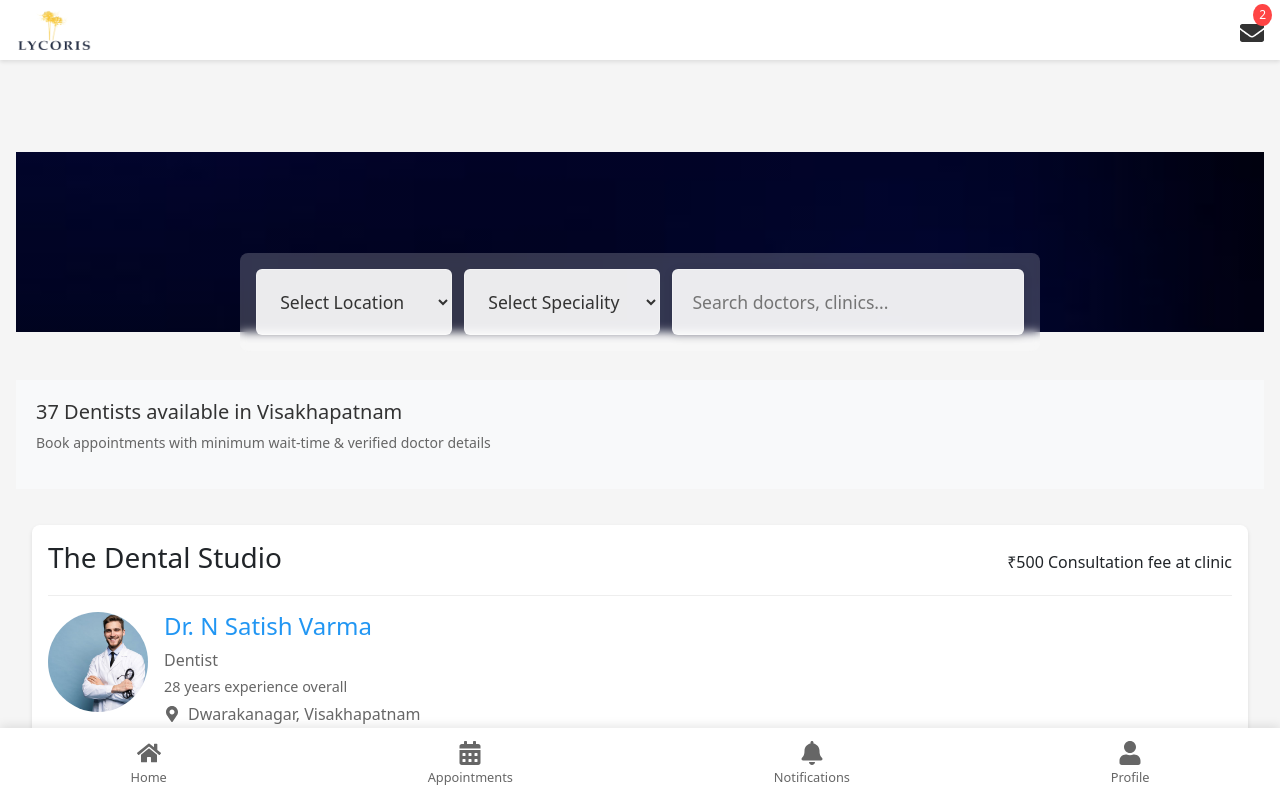
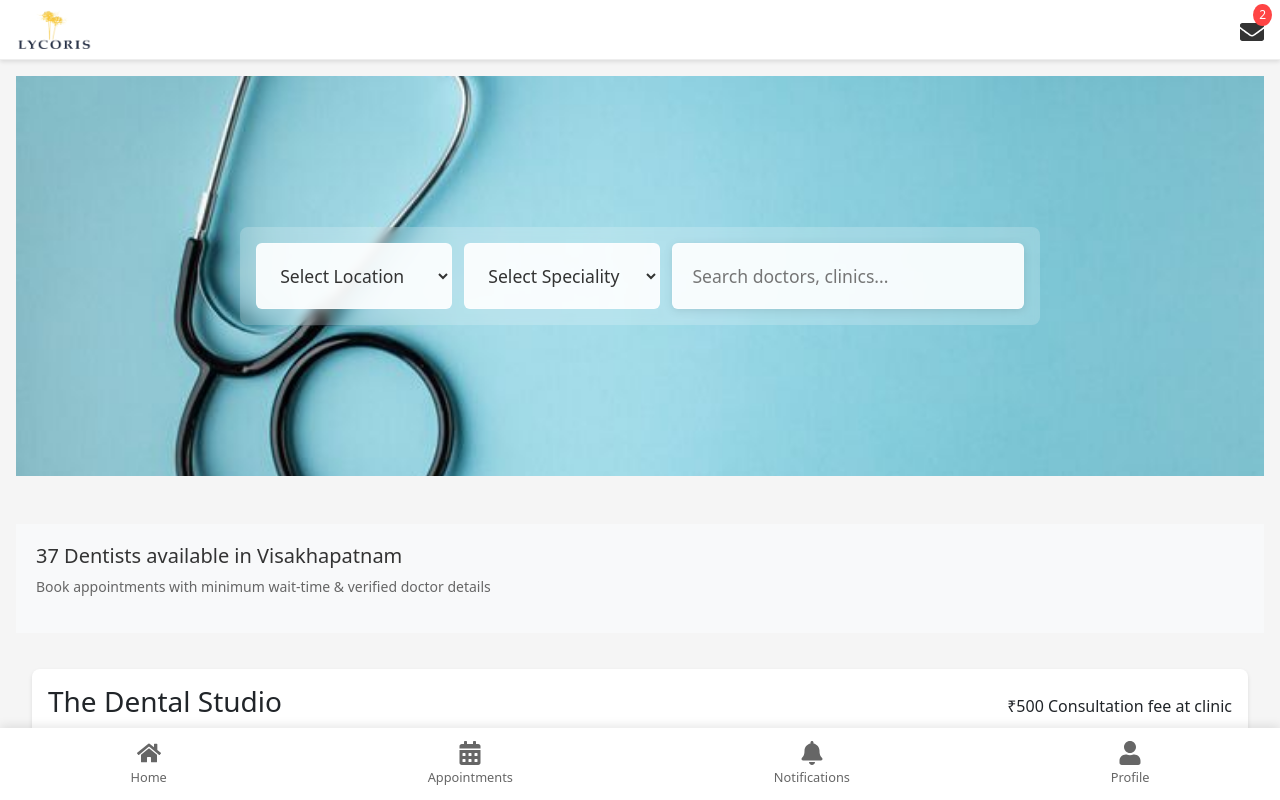
Before and after one commit to ajaybabby/lycospec, a React (Create React App) app: page /doctors in a window 1280 px wide. Built offline with nearby package versions, Linux system fonts and the light colour scheme.

Commit message:
design changed

```diff
--- a/src/pages/doctors/doctors.css
+++ b/src/pages/doctors/doctors.css
@@ -1,17 +1,36 @@
-.doctors-hero {
+.main-content {
+  margin-top: 0;
+  padding-bottom: 70px; /* Space for bottom nav */
+}
+
+.doctor-hero {
+  margin-top: 0;
+  padding: 20px;
+  background: linear-gradient(rgba(0, 0, 0, 0.5), rgba(0, 0, 0, 0.5)),
+    url('/public/doctorback.jpg');
+  background-size: cover;
+  background-position: center;
+}
+
+.app-header {
+  margin-bottom: 0;
+  border-bottom: 1px solid #eee;
+}
+
+.doctor-hero {
   background-image:
     url('/public/docback2.jpg');
   background-size: cover;
   background-position: center;
   padding: 4rem 1rem;  /* Increased padding from 2rem to 4rem */
   margin-bottom: 3rem; /* Increased margin from 2rem to 3rem */
-  min-height: 600px;   /* Added minimum height */
+  min-height: 400px;   /* Added minimum height */
   display: flex;
   align-items: center;
   justify-content: center;
 }
 
-.doctors-hero .search-bar {
+.doctor-hero .search-bar {
   max-width: 800px;    /* Increased max-width from 600px to 800px */
   width: 100%;
   margin: 0 auto;
@@ -23,8 +42,8 @@
   backdrop-filter: blur(5px);
 }
 
-.doctors-hero .search-bar select,
-.doctors-hero .search-bar input {
+.doctor-hero .search-bar select,
+.doctor-hero .search-bar input {
   padding: 1.2rem;
   font-size: 1.1rem;
   border: 1px solid rgba(255, 255, 255, 0.3);
@@ -32,18 +51,18 @@
   border-radius: 6px;
 }
 
-.doctors-hero .search-bar select {
+.doctor-hero .search-bar select {
   flex: 1;
   color: #333;
   cursor: pointer;
 }
 
-.doctors-hero .search-bar input {
+.doctor-hero .search-bar input {
   flex: 2;
 }
 
-.doctors-hero .search-bar select:focus,
-.doctors-hero .search-bar input:focus {
+.doctor-hero .search-bar select:focus,
+.doctor-hero .search-bar input:focus {
   outline: none;
   border-color: rgba(255, 255, 255, 0.8);
 }
--- a/src/pages/doctors/doctors.js
+++ b/src/pages/doctors/doctors.js
@@ -58,9 +58,8 @@ const Doctors = () => {
           <span className="message-badge">2</span>
         </Link>
       </div>
-
       <div className="main-content">
-      <div className="doctors-hero">
+      <div className="doctor-hero">
           <div className="search-bar">
             <select defaultValue="">
               <option value="">Select Location</option>
```
